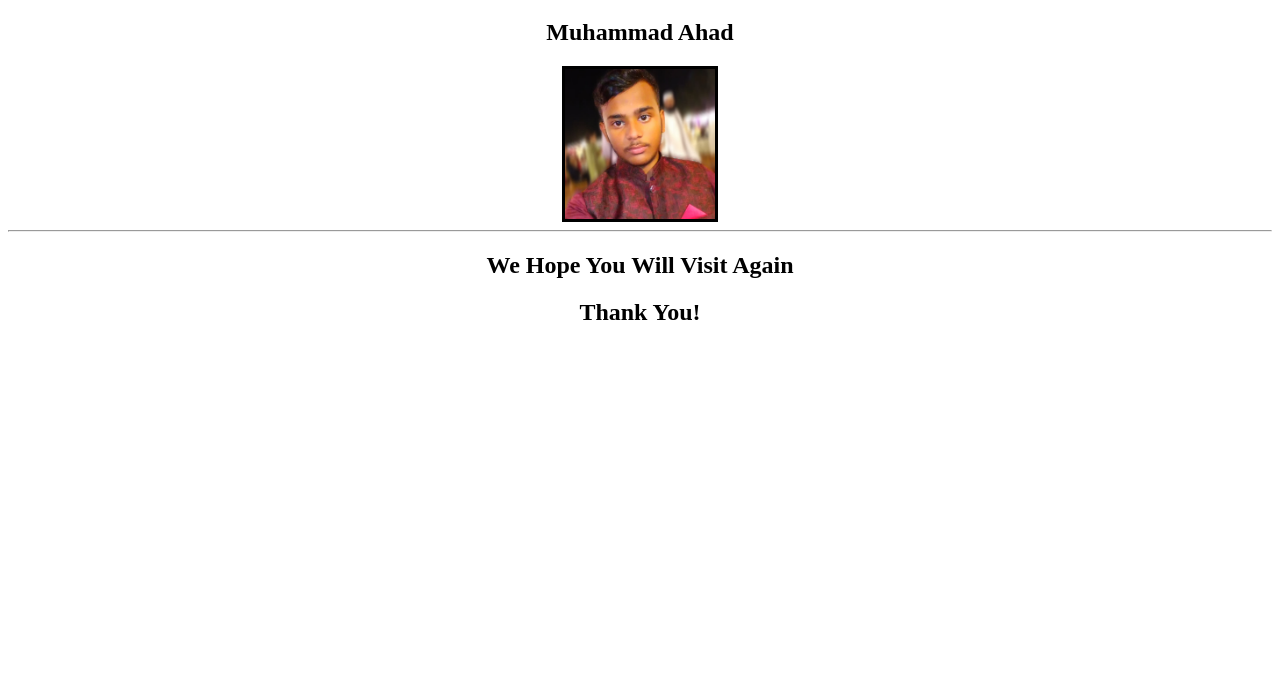
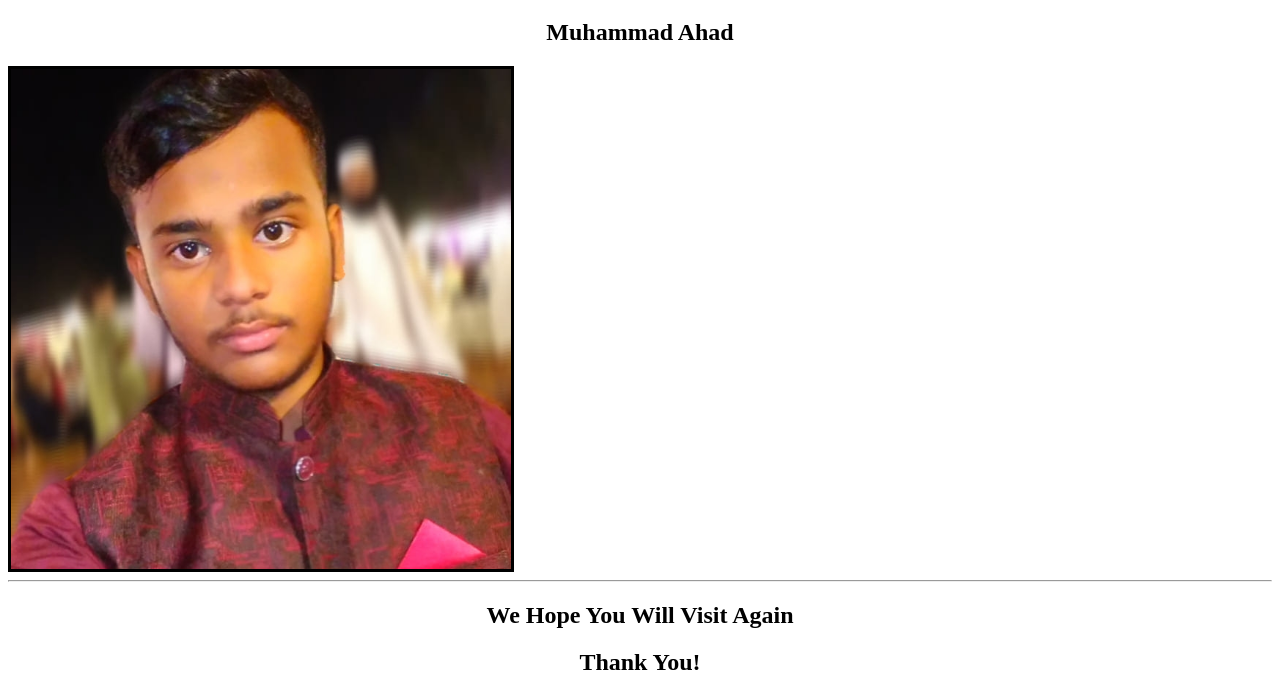
Before and after one commit to ahadsts9901/my-website, a plain HTML site: page gallery.html in a window 1280 px wide. Shown: the part 197-893 px from the top of the page. Before the commit the page ends 800 px from the top, so only its background shows below. Drawn offline with Linux system fonts and the light colour scheme.

Commit message:
picture size and left align

```diff
--- a/gallery.html
+++ b/gallery.html
@@ -18,7 +18,7 @@
             <hr/>
             <center><b><h1>Photos</h1></b></center>
             <center><b><h2>Muhammad Ahad</h2></b></center>
-            <center><img src="mypic.png" height="150" width="150" border="3"></center>
+            <img src="mypic.png" height="500" width="500" border="3">
         </font>
         <hr/>
         <center><b><h2>We Hope You Will Visit Again</h2></b></center>
```
